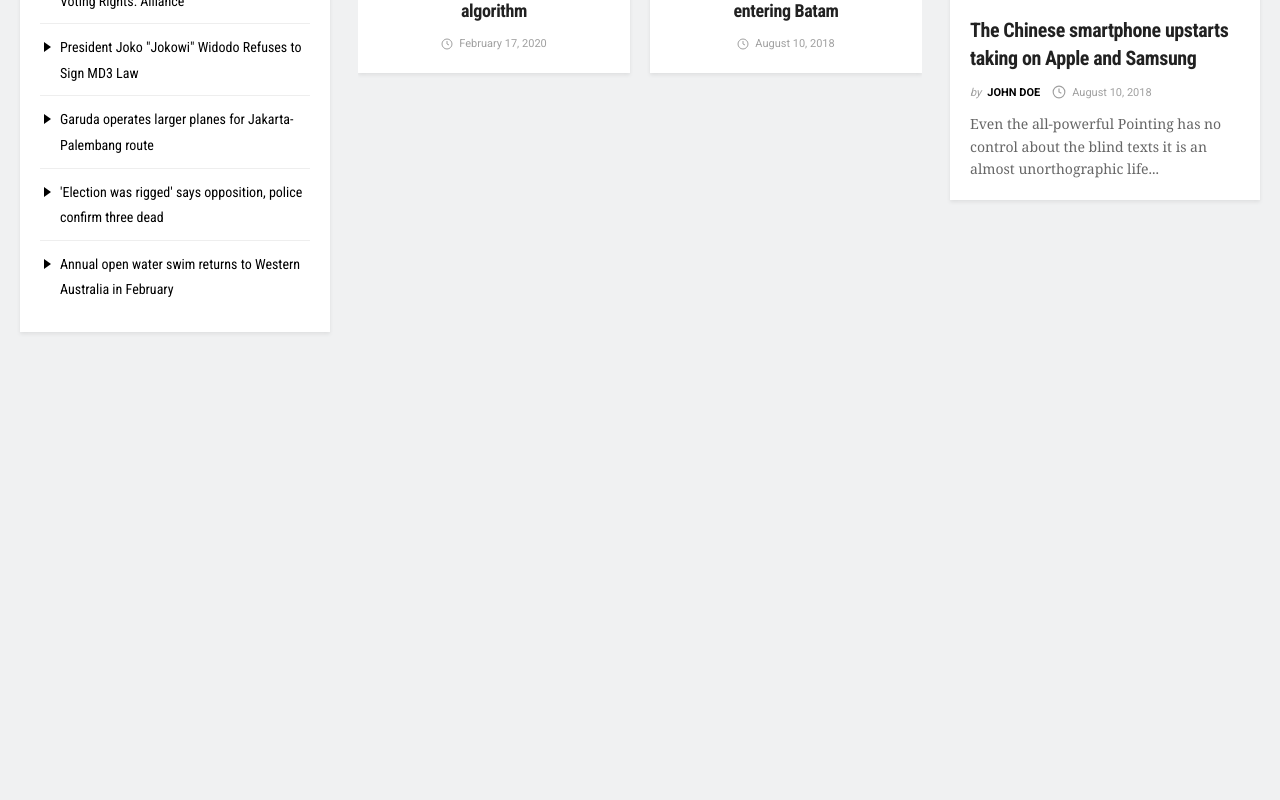
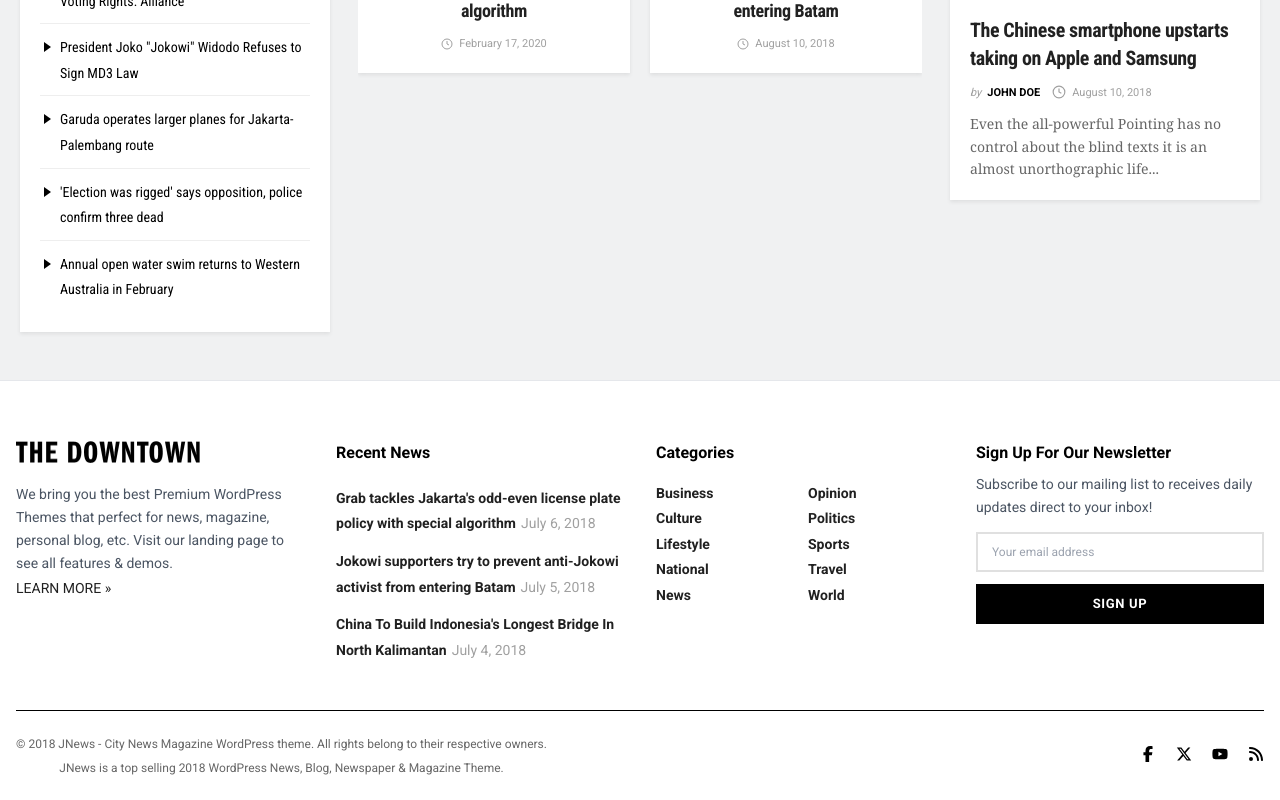
Before and after one commit to shamim1845/downtown, a Next.js app: page / in a window 1280 px wide. Shown: the part 1222-2022 px from the top of the page. Before the commit the page ends 1582 px from the top, so only its background shows below. Built offline with nearby package versions, Linux system fonts and the light colour scheme.

Commit message:
feat: footer section added

```diff
--- /dev/null
+++ b/app/components/Footer/Footer.tsx
@@ -0,0 +1,149 @@
+import Link from "next/link";
+import Image from "next/image";
+import { FontAwesomeIcon } from "@fortawesome/react-fontawesome";
+import {
+    faRss,
+} from "@fortawesome/free-solid-svg-icons";
+import {
+    faFacebookF as faFacebookFD,
+    faXTwitter,
+    faYoutube,
+} from "@fortawesome/free-brands-svg-icons";
+
+const RECENT_NEWS = [
+    {
+        title: "Grab tackles Jakarta's odd-even license plate policy with special algorithm",
+        date: "July 6, 2018",
+        href: "#",
+    },
+    {
+        title: "Jokowi supporters try to prevent anti-Jokowi activist from entering Batam",
+        date: "July 5, 2018",
+        href: "#",
+    },
+    {
+        title: "China To Build Indonesia's Longest Bridge In North Kalimantan",
+        date: "July 4, 2018",
+        href: "#",
+    },
+];
+
+const CATEGORIES = [
+    "Business",
+    "Opinion",
+    "Culture",
+    "Politics",
+    "Lifestyle",
+    "Sports",
+    "National",
+    "Travel",
+    "News",
+    "World",
+];
+
+const Footer = () => {
+    return (
+        <footer id="footer" className="bg-white pt-[60px] pb-[20px] md:pb-[22px] border-t border-gray-200 mt-12 font-sans">
+            <div className="container mx-auto px-4 max-w-[1380px]">
+                {/* Main Footer Content */}
+                <div className="grid grid-cols-1 md:grid-cols-4 gap-8 mb-6 md:mb-12">
+
+                    {/* Column 1: About */}
+                    <div className="flex flex-col">
+                        <Image src="/logo.png" alt="Logo" width={184} height={184} className="mb-5" />
+                        <div className="space-y-1 mb-[14px]">
+                            <p className="text-sm text-gray-600 leading-relaxed">
+                                We bring you the best Premium WordPress Themes that perfect for news, magazine, personal blog, etc. Visit our landing page to see all features & demos.
+                            </p>
+                            <Link href="#" className="text-sm uppercase hover:underline mt-2 inline-block">
+                                Learn More »
+                            </Link>
+                        </div>
+
+                        {/* Divider */}
+                        <div className="md:hidden border-t border-black w-full"></div>
+                    </div>
+
+                    {/* Column 2: Recent News */}
+                    <div className="hidden md:block">
+                        <h3 className="text-base text-black font-bold mb-5">Recent News</h3>
+                        <ul className="space-y-3">
+                            {RECENT_NEWS.map((news, index) => (
+                                <li key={index} className="">
+                                    <Link href={news.href} className="text-sm font-semibold leading-tight mr-[5px]">
+                                        {news.title}
+                                    </Link>
+                                    <span className="text-sm text-[#a0a0a0]">{news.date}</span>
+                                </li>
+                            ))}
+                        </ul>
+                    </div>
+
+                    {/* Column 3: Categories */}
+                    <div className="hidden md:block">
+                        <h3 className="text-base text-black font-bold mb-5">Categories</h3>
+                        <div className="grid grid-cols-2 gap-x-4 gap-y-2 text-sm font-medium">
+                            {CATEGORIES.map((category, index) => (
+                                <Link key={index} href="#" className="text-sm font-semibold leading-tight mr-[5px]">
+                                    {category}
+                                </Link>
+                            ))}
+                        </div>
+                    </div>
+
+                    {/* Column 4: Newsletter */}
+                    <div>
+                        <h3 className="text-base text-black font-bold mb-2">Sign Up For Our Newsletter</h3>
+                        <p className="text-sm text-gray-600 leading-relaxed mb-[14px]">
+                            Subscribe to our mailing list to receives daily updates direct to your inbox!
+                        </p>
+                        <form className="space-y-3">
+                            <input
+                                type="email"
+                                placeholder="Your email address"
+                                className="w-full h-[40px] border-2 border-[#e0e0e0] px-[14px] py-[7px] text-[12px] focus:outline-none transition-colors"
+                                required
+                            />
+                            <button
+                                type="submit"
+                                className="w-full h-[40px] bg-black text-white text-[13px] px-[20px] font-bold uppercase tracking-wider"
+                            >
+                                Sign Up
+                            </button>
+                        </form>
+                    </div>
+                </div>
+
+                {/* Divider */}
+                <div className="border-t border-black w-full mb-6"></div>
+
+                {/* Bottom Bar */}
+                <div className="flex flex-col-reverse lg:flex-row justify-between items-start lg:items-center gap-4 text-[12px] text-[#666666]">
+                    {/* Copyright */}
+                    <div className="mb-4 lg:mb-0 lg:text-center space-y-1">
+                        <p>&copy; 2018 JNews - City News Magazine WordPress theme. All rights belong to their respective owners.</p>
+                        <p>JNews is a top selling 2018 WordPress News, Blog, Newspaper & Magazine Theme.</p>
+                    </div>
+
+                    {/* Social Icons */}
+                    <div className="flex items-center space-x-5">
+                        <Link href="https://www.facebook.com/jegtheme/" target="_blank" rel="noopener noreferrer" className="text-black transition-colors" aria-label="Facebook">
+                            <FontAwesomeIcon icon={faFacebookFD} className="w-4 h-4" />
+                        </Link>
+                        <Link href="https://twitter.com/jegtheme" target="_blank" rel="noopener noreferrer" className="text-black transition-colors" aria-label="Twitter">
+                            <FontAwesomeIcon icon={faXTwitter} className="w-4 h-4" />
+                        </Link>
+                        <Link href="#" target="_blank" rel="noopener noreferrer" className="text-black transition-colors" aria-label="Youtube">
+                            <FontAwesomeIcon icon={faYoutube} className="w-4 h-4" />
+                        </Link>
+                        <Link href="#" target="_blank" rel="noopener noreferrer" className="text-black transition-colors" aria-label="RSS">
+                            <FontAwesomeIcon icon={faRss} className="w-4 h-4" />
+                        </Link>
+                    </div>
+                </div>
+            </div>
+        </footer>
+    );
+};
+
+export default Footer;
--- a/app/components/Header/DesktopHeader.tsx
+++ b/app/components/Header/DesktopHeader.tsx
@@ -43,7 +43,7 @@ export default function DesktopHeader({
             {/* Navigation Section with Hamburger and Search - Bottom */}
             <div
                 className={`transition-all duration-100 ease-in-out ${isSticky
-                    ? "fixed top-0 left-0 right-0 z-50 bg-white shadow-md translate-y-0"
+                    ? "fixed top-0 left-0 right-0 z-20 bg-white shadow-md translate-y-0"
                     : "relative translate-y-0"
                     }`}
             >
--- a/app/components/Header/Sidebar.tsx
+++ b/app/components/Header/Sidebar.tsx
@@ -3,8 +3,16 @@
 import { useEffect } from "react";
 import Link from "next/link";
 import { FontAwesomeIcon } from "@fortawesome/react-fontawesome";
-import { faFacebook, faXTwitter, faYoutube } from "@fortawesome/free-brands-svg-icons";
-import { faMagnifyingGlass, faXmark, faRss } from "@fortawesome/free-solid-svg-icons";
+import {
+  faFacebookF as faFacebookFD,
+  faXTwitter,
+  faYoutube
+} from "@fortawesome/free-brands-svg-icons";
+import {
+  faMagnifyingGlass,
+  faXmark,
+  faRss,
+} from "@fortawesome/free-solid-svg-icons";
 
 interface SidebarProps {
   isOpen: boolean;
@@ -37,7 +45,7 @@ export default function Sidebar({ isOpen, onClose, navItems }: SidebarProps) {
       {/* Cross Button */}
       <button
         onClick={onClose}
-        className={`fixed right-1 top-1 p-2 z-50 rounded transition-all duration-300 ${isOpen ? 'rotate-90 opacity-100 pointer-events-auto' : 'rotate-0 opacity-0 pointer-events-none'
+        className={`fixed right-1 top-1 md:right-3 md:top-3 lg:right-5 lg:top-5 p-2 z-50 rounded transition-all duration-300 ${isOpen ? 'rotate-90 opacity-100 pointer-events-auto' : 'rotate-0 opacity-0 pointer-events-none'
           }`}
         aria-label="Close menu"
       >
@@ -92,7 +100,7 @@ export default function Sidebar({ isOpen, onClose, navItems }: SidebarProps) {
                 className="text-gray-600 hover:text-blue-600 transition-colors"
                 aria-label="Facebook"
               >
-                <FontAwesomeIcon icon={faFacebook} color="#45629f" size="lg" />
+                <FontAwesomeIcon icon={faFacebookFD} color="#45629f" size="lg" />
               </a>
               <a
                 href="#"
--- a/app/layout.tsx
+++ b/app/layout.tsx
@@ -2,6 +2,7 @@ import "./globals.css";
 import type { Metadata } from "next";
 import { Roboto, Roboto_Condensed } from "next/font/google";
 import Header from "./components/Header";
+import Footer from "./components/Footer/Footer";
 
 const roboto = Roboto({
   variable: "--font-roboto",
@@ -34,6 +35,8 @@ export default function RootLayout({
         <Header />
 
         {children}
+
+        <Footer />
       </body>
     </html>
   );
```
